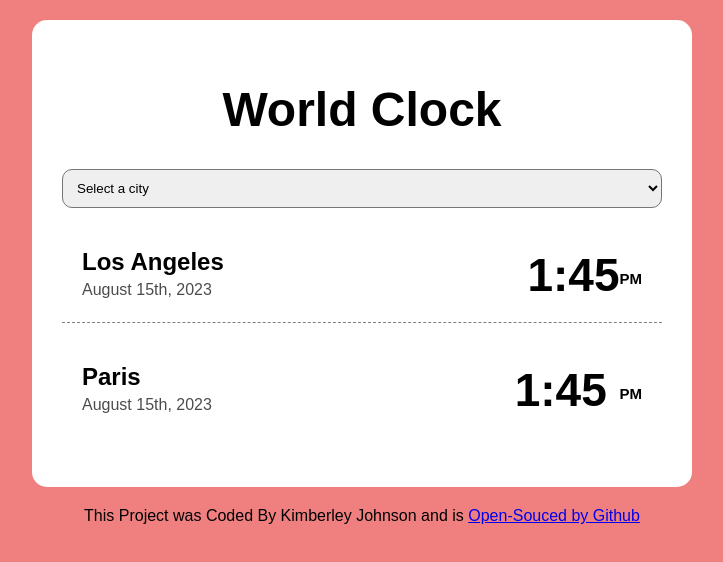
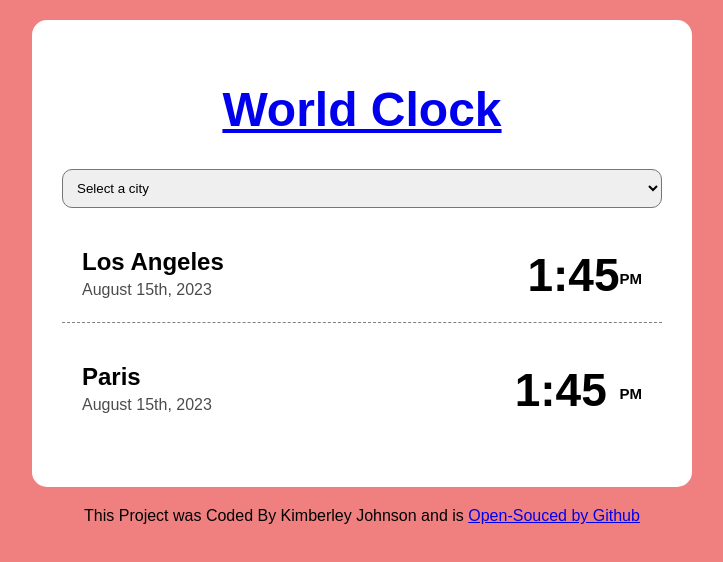
Before and after one commit to kimjaydot/world-clock-app, a plain HTML site: page index.html in a window 1280 px wide. Shown: the whole page, without its empty margins (278-1001 px from the left). Drawn offline with nearby package versions, Linux system fonts and the light colour scheme; a script that the page names is missing.

Commit message:
updated link on h1

```diff
--- a/index.html
+++ b/index.html
@@ -11,7 +11,7 @@
   </head>
   <body>
     <div class="container">
-      <h1>World Clock</h1>
+      <h1><a href="index.html">World Clock</a></h1>
       <select name="" id="city">
         <option value="">Select a city</option>
           <option value="current">My Location</option>
```
